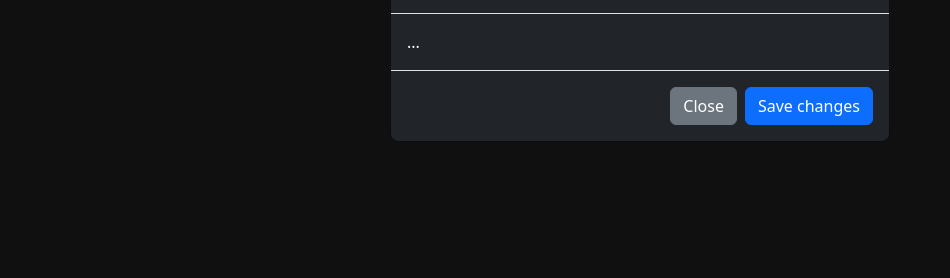
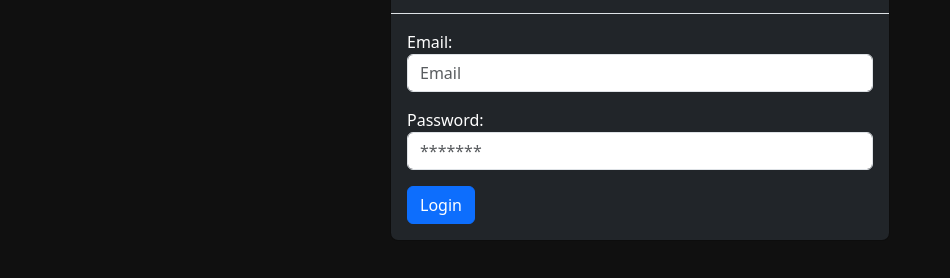
Before and after one commit to Anibal-Alpizar/firebase-auth-example, a website with bundled scripts: page src/index.html in a window 1280 px wide. Both pictures are taken after a click on the link "Signin". Shown: the part 78-356 px from the top of the page, without its empty margins (0-950 px from the left). Built offline with nearby package versions, Linux system fonts and the light colour scheme.

Commit message:
html finished

```diff
--- a/src/app/firebase.js
+++ b/src/app/firebase.js
@@ -12,8 +12,10 @@ const firebaseConfig = {
   messagingSenderId: "926166054316",
   appId: "1:926166054316:web:bddf71a12fe6a27c46f609",
 };
-
-// Initialize Firebase
 export const app = initializeApp(firebaseConfig);
 
+
+
+
+
 console.log(app)
--- a/src/index.html
+++ b/src/index.html
@@ -44,11 +44,15 @@
                 </button>
             </div>
             <div class="modal-body">
-                ...
-            </div>
-            <div class="modal-footer">
-                <button type="button" class="btn btn-secondary" data-dismiss="modal">Close</button>
-                <button type="button" class="btn btn-primary">Save changes</button>
+                <form id="login-form" action="">
+                    <label for="email">Email:</label>
+                    <input type="email" class="form-control mb-3" placeholder="Email" required>
+                    <label for="password">Password:</label>
+                    <input type="password" class="form-control mb-3" placeholder="*******" required>
+                    <button type="submit" class="btn btn-primary">
+                        Login
+                    </button>
+                </form>
             </div>
         </div>
     </div>
@@ -66,11 +70,15 @@
                 </button>
             </div>
             <div class="modal-body">
-                ...
-            </div>
-            <div class="modal-footer">
-                <button type="button" class="btn btn-secondary" data-dismiss="modal">Close</button>
-                <button type="button" class="btn btn-primary">Save changes</button>
+                <form id="sigunp-form" action="">
+                    <label for="email">Email:</label>
+                    <input type="email" class="form-control mb-3" placeholder="Email" required>
+                    <label for="password">Password:</label>
+                    <input type="password" class="form-control mb-3" placeholder="*******" required>
+                    <button type="submit" class="btn btn-primary">
+                        Reigster
+                    </button>
+                </form>
             </div>
         </div>
     </div>
```
